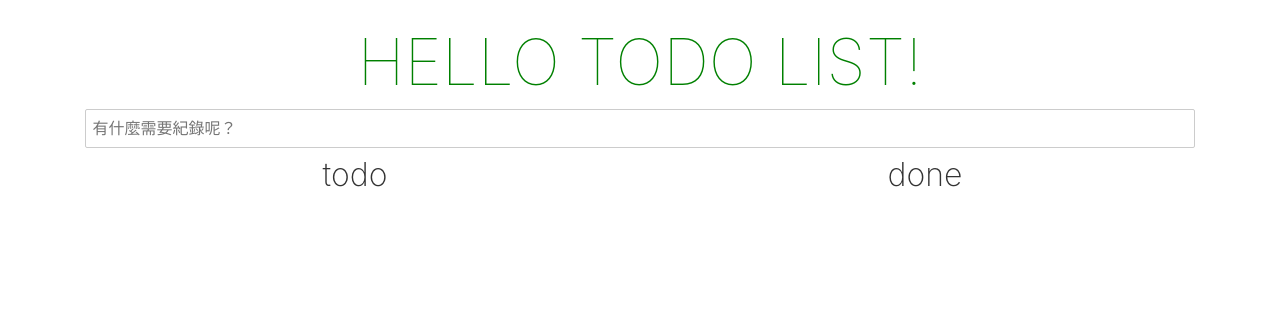
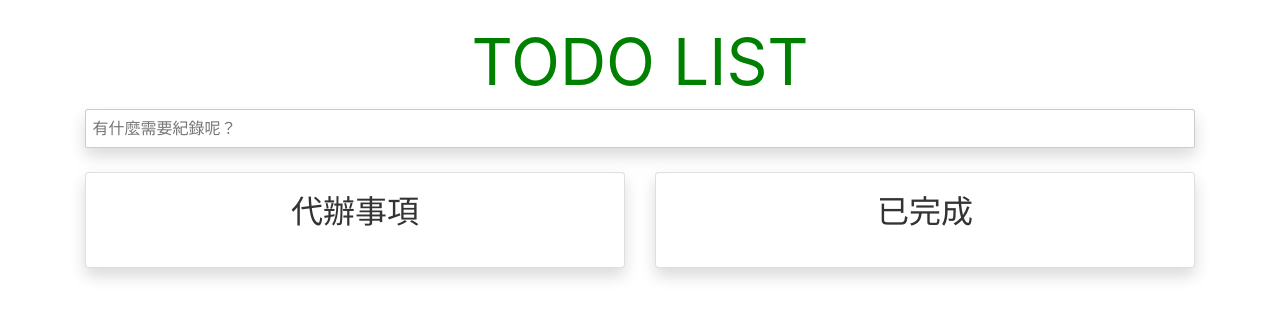
Before and after one commit to silverfantacy/svelte-todoList, a Svelte app: page / in a window 1280 px wide. Shown: the top 318 px of the page. Built offline with nearby package versions, Linux system fonts and the light colour scheme.

Commit message:
set todoList v3

```diff
--- a/src/App.svelte
+++ b/src/App.svelte
@@ -54,17 +54,20 @@
 </script>
 
 <main>
-	<h1>Hello {name}!</h1>
+	<h1 class="font-weight-normal">{name}</h1>
 
 	<div class="container">
-		<div class="row">
+		<div class="row mb-3">
 			<div class="col-12">
-				<input type="text" class="w-100" placeholder="有什麼需要紀錄呢？" on:keydown={e => e.key === 'Enter' && add(e.target)}>
+				<input type="text" class="w-100 shadow" placeholder="有什麼需要紀錄呢？" on:keydown={e => e.key === 'Enter' && add(e.target)}>
 			</div>
 		</div>
 		<div class="row">
 			<div class="col-12 col-md-6">
-				<h2>todo</h2>
+
+				<div class="card shadow">
+					<div class="card-body">
+						<h2>代辦事項</h2>
 						{#each todos.filter(e=> !e.done) as item (item.id)}
 							<label class="text-left"
 								in:receive="{{key: item.id}}"
@@ -76,10 +79,13 @@
 								<button on:click="{() => remove(item)}">remove</button>
 							</label>
 						{/each}
-
+					</div>
+				</div>
 			</div>
 			<div class="col-12 col-md-6">
-				<h2>done</h2>
+				<div class="card shadow">
+					<div class="card-body">
+						<h2>已完成</h2>
 						{#each todos.filter(e=> e.done) as item (item.id)}
 							<label class="text-left done"
 								in:receive="{{key: item.id}}"
@@ -91,6 +97,8 @@
 								<button on:click="{() => remove(item)}">remove</button>
 							</label>
 						{/each}
+					</div>
+				</div>
 			</div>
 		</div>
 
```
Also changed, not shown: public/build/bundle.js, 2 other files (tests, documents, lock files or other folders). Lines whose indentation alone changed are shown as unchanged.
